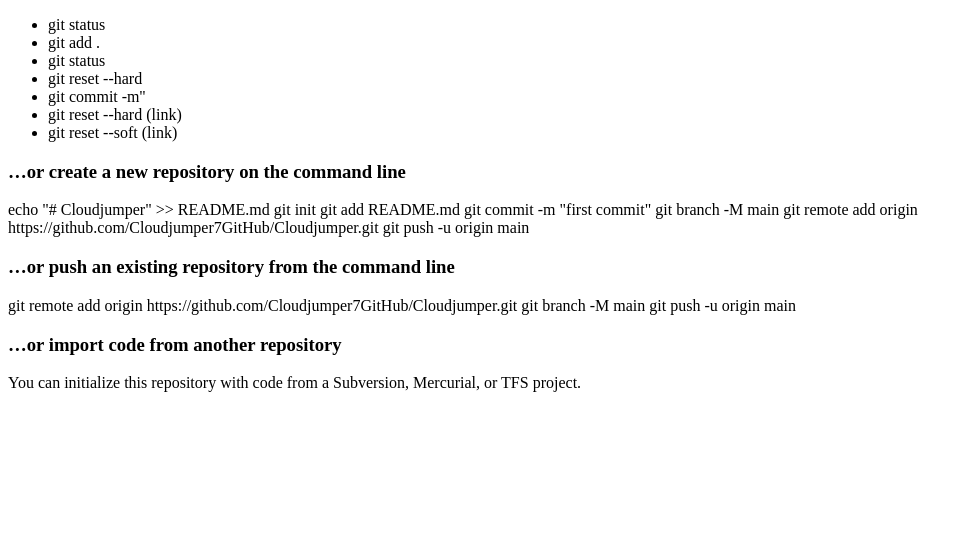
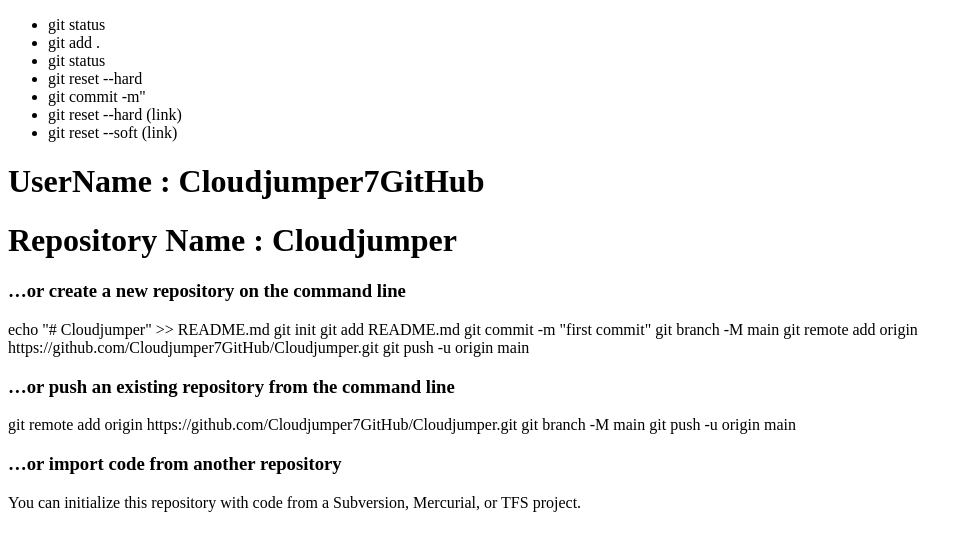
Before and after one commit to Cloudjumper7GitHub/Cloudjumper, a plain HTML site: page GitCommands.html in a window 1280 px wide. Shown: the whole page, without its empty margins (0-972 px from the left). Drawn offline with Linux system fonts and the light colour scheme.

Commit message:
added Info related Userame and RepositoryName

```diff
--- a/GitCommands.html
+++ b/GitCommands.html
@@ -16,6 +16,8 @@
         <li>git reset --soft (link)</li>
     </ul>
     <p>
+        <h1>UserName : Cloudjumper7GitHub</h1>
+        <h1>Repository Name : Cloudjumper</h1>
        <h3> …or create a new repository on the command line</h3>
 echo "# Cloudjumper" >> README.md
 git init
@@ -33,5 +35,6 @@ git push -u origin main
 <h3>…or import code from another repository </h3>
 You can initialize this repository with code from a Subversion, Mercurial, or TFS project.
     </p>
+
 </body>
 </html>
```
